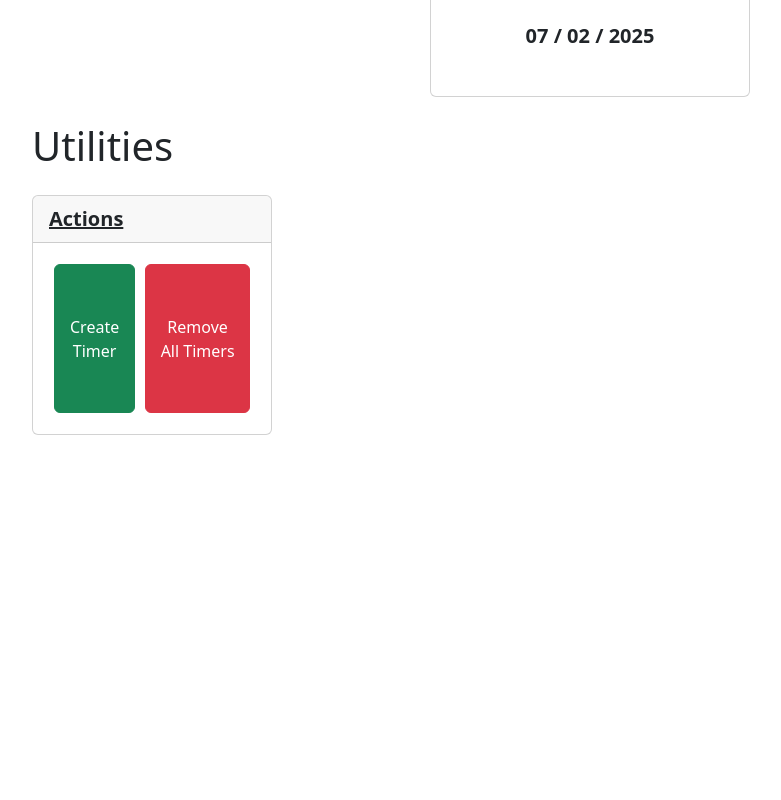
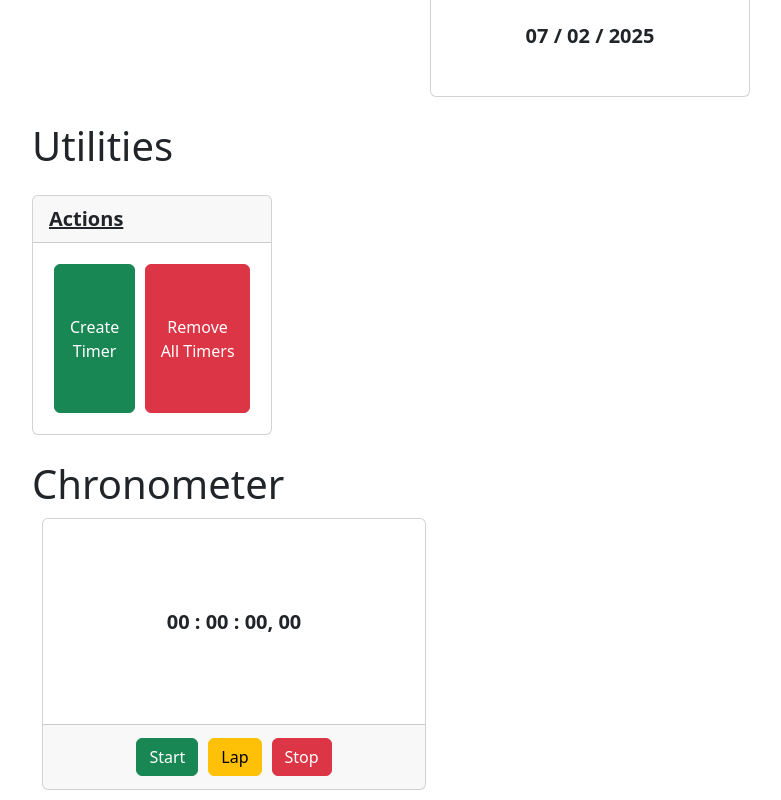
Before and after one commit to HectorJimMun/timer-website-angular, an Angular app: page / in a window 1280 px wide. Shown: the part 279-1079 px from the top of the page, without its empty margins (50-831 px from the left). Before the commit the page ends 800 px from the top, so only its background shows below. Built offline with nearby package versions, Linux system fonts and the light colour scheme.

Commit message:
Added basic chronometer logic

```diff
--- a/src/app/app.component.html
+++ b/src/app/app.component.html
@@ -17,6 +17,9 @@
         </div>
     </div>
     <app-timer-list [timerListData]="timerList" (removeTimerEvent)="removeTimer($event)"/>
+
+    <h1 style="margin-top: 25px;">Chronometer</h1>
+    <app-chronometer/>
 </div>
 
 <router-outlet />
--- a/src/app/app.component.ts
+++ b/src/app/app.component.ts
@@ -5,11 +5,12 @@ import { Timer } from './models/timer.model';
 import { TimerListComponent } from "./components/timer-list/timer-list.component";
 import { TimerServiceService } from './services/timer-service.service';
 import { ClockComponent } from './components/clock/clock.component';
+import { ChronometerComponent } from './components/chronometer/chronometer.component';
 
 @Component({
   selector: 'app-root',
   standalone: true,
-  imports: [RouterOutlet, CommonModule, TimerListComponent, ClockComponent],
+  imports: [RouterOutlet, CommonModule, TimerListComponent, ClockComponent, ChronometerComponent],
   templateUrl: './app.component.html',
   styleUrl: './app.component.css'
 })
--- /dev/null
+++ b/src/app/components/chronometer/chronometer.component.css
@@ -0,0 +1,22 @@
+.chrono-card {
+    margin: 10px;
+}
+
+.chrono-actions {
+    display: flex;
+    vertical-align: center;
+    justify-content: center;
+}
+
+
+.chrono-data {
+    display: flex;
+    justify-content: center;
+    align-items: center;
+    font-size: 20px;
+    font-weight: 700;
+}
+
+.action-btn {
+    margin: 5px;
+}
--- /dev/null
+++ b/src/app/components/chronometer/chronometer.component.html
@@ -0,0 +1,17 @@
+<div class="card chrono-card" style="width: 24rem; height: 17rem;">
+    <div class="card-body chrono-data">
+        {{chrono.hours | number:'2.0-0'}} : {{chrono.minutes | number:'2.0-0'}} : {{chrono.seconds | number:'2.0-0'}}, {{chrono.milliseconds | number:'2.0-0'}}
+    </div>
+    <div class="card-footer text-body-secondary">
+        <div class="chrono-actions">
+            @if (chrono.status == 0 || chrono.status == 2) {
+                <button type="button" class="btn btn-success action-btn" (click)="startChrono()">Start</button>
+            }
+            @else if (chrono.status == 1) {
+                <button type="button" class="btn btn-success action-btn" (click)="pauseChrono()">Pause</button>
+            }
+            <button type="button" class="btn btn-warning action-btn">Lap</button>
+            <button type="button" class="btn btn-danger action-btn" (click)="stopChrono()">Stop</button>
+        </div>
+    </div>
+</div>
--- /dev/null
+++ b/src/app/components/chronometer/chronometer.component.ts
@@ -0,0 +1,85 @@
+import { Component, OnInit, OnDestroy } from '@angular/core';
+import { CommonModule } from '@angular/common';
+import { Chronometer, ChronoStates } from '../../models/chronometer.model';
+
+@Component({
+    selector: 'app-chronometer',
+    standalone: true,
+    imports: [CommonModule],
+    templateUrl: './chronometer.component.html',
+    styleUrl: './chronometer.component.css'
+})
+export class ChronometerComponent implements OnInit, OnDestroy {
+    public chrono: Chronometer = new Chronometer();
+    private _intervalTimeOut = 1;
+    public interval?: any;
+
+    ngOnInit(): void {
+        this.chrono = new Chronometer();
+    }
+
+    ngOnDestroy(): void {
+        this.stopChrono();
+    }
+
+    updateChrono(): void {
+        this.chrono.milliseconds++;
+
+        if (this.chrono.milliseconds > 99) {
+            this.chrono.milliseconds = 0;
+            this.chrono.seconds++;
+        }
+        /*
+        if (this.chrono.seconds > 59) {
+            this.chrono.seconds = 0;
+            this.chrono.minutes++;
+        }
+
+        if (this.chrono.minutes > 59) {
+            this.chrono.minutes = 0;
+            this.chrono.hours++;
+        }
+        */
+    }
+
+    startChrono(): void {
+        this.chrono.status = ChronoStates.ACTIVE;
+
+        this.interval = setInterval(() => {this.updateChrono();}, this._intervalTimeOut);
+    }
+
+    pauseChrono(): void {
+        if (this.chrono.status == ChronoStates.PAUSED) {
+            this.chrono.status = ChronoStates.ACTIVE;
+
+            this.interval = setInterval(() => {this.updateChrono();}, this._intervalTimeOut);
+        }
+        else if (this.chrono.status == ChronoStates.ACTIVE){
+            this.chrono.status = ChronoStates.PAUSED;
+
+            if (this.interval) {
+                clearInterval(this.interval);
+                this.interval = undefined;
+            }
+        }
+    }
+
+    stopChrono(): void {
+        if (this.interval) {
+            clearInterval(this.interval);
+            this.interval = undefined;
+        }
+
+        this.resetChrono();
+    }
+
+    resetChrono(): void {
+        this.chrono.hours = 0;
+        this.chrono.minutes = 0;
+        this.chrono.seconds = 0;
+        this.chrono.milliseconds = 0;
+        this.chrono.status = ChronoStates.STOPPED;
+        this.chrono.laps = [];
+    }
+
+}
--- /dev/null
+++ b/src/app/models/chronometer.model.ts
@@ -0,0 +1,14 @@
+export class Chronometer {
+    hours:          number = 0;
+    minutes:        number = 0;
+    seconds:        number = 0;
+    milliseconds:   number = 0;
+    status:         number = ChronoStates.STOPPED;
+    laps:           string[] = [];
+}
+
+export enum ChronoStates {
+    STOPPED = 0,
+    ACTIVE =  1,
+    PAUSED =  2
+}
```
